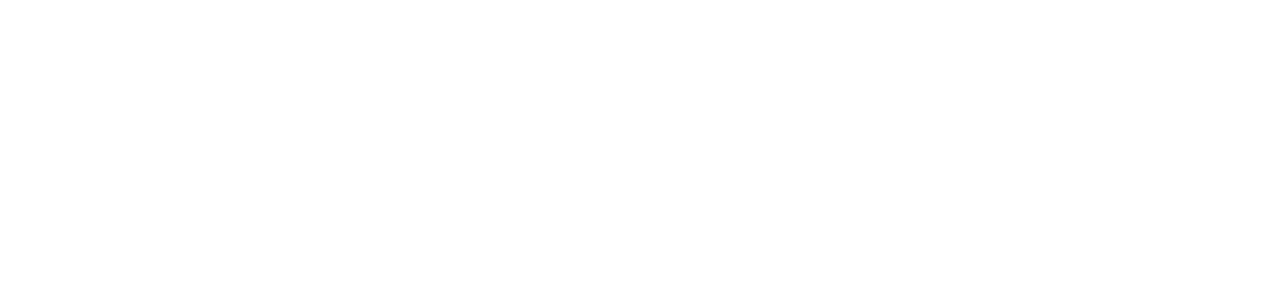
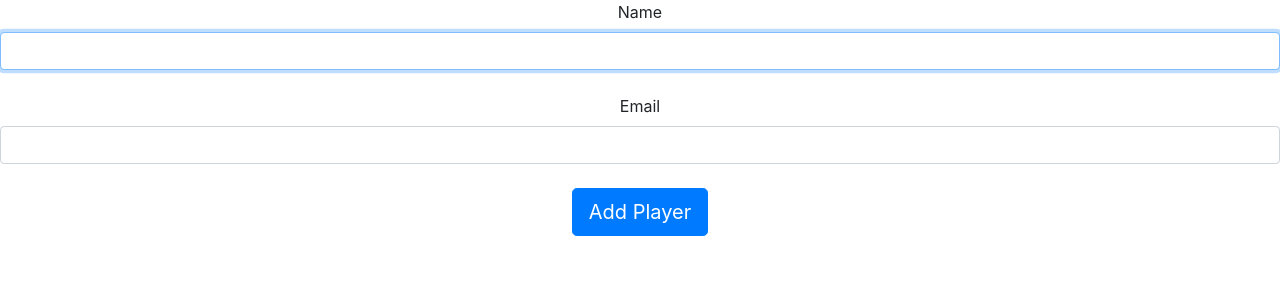
Before and after one commit to gpratte/texastoc-v2-angular, an Angular app: page /new-player in a window 1280 px wide. Before the commit this address led to /. Shown: the top 300 px of the page. Built offline with nearby package versions, Linux system fonts and the light colour scheme.

Commit message:
add a new player

```diff
--- a/src/app/app-routing.module.ts
+++ b/src/app/app-routing.module.ts
@@ -9,6 +9,7 @@
 import { SuppliesComponent } from './supply/supplies/supplies.component';
 import { GameComponent } from './game/game/game.component';
 import { CurrentGameComponent } from './game/current-game/current-game.component';
+import { NewPlayerComponent } from './game/new-player/new-player.component';
 
 const routes: Routes = [
   { path: '', redirectTo: '/login', pathMatch: 'full' },
@@ -18,7 +19,8 @@
   { path: 'season', component: SeasonComponent },
   { path: 'supplies', component: SuppliesComponent },
   { path: 'game', component: GameComponent },
-  { path: 'current-game', component: CurrentGameComponent }
+  { path: 'current-game', component: CurrentGameComponent },
+  { path: 'new-player', component: NewPlayerComponent }
 ];
 
 @NgModule({
--- a/src/app/app.module.ts
+++ b/src/app/app.module.ts
@@ -13,6 +13,7 @@
 import { GameComponent } from './game/game/game.component';
 import { CurrentGameComponent } from './game/current-game/current-game.component';
 import { GameSeatingComponent } from './game/game-seating/game-seating.component';
+import { NewPlayerComponent } from './game/new-player/new-player.component';
 
 @NgModule({
   declarations: [
@@ -25,7 +26,8 @@
     SuppliesComponent,
     GameComponent,
     CurrentGameComponent,
-    GameSeatingComponent
+    GameSeatingComponent,
+    NewPlayerComponent
   ],
   imports: [
     BrowserModule,
--- a/src/app/game/current-game/current-game.component.html
+++ b/src/app/game/current-game/current-game.component.html
@@ -72,9 +72,14 @@
     </div>
   </div>
 
+  <div class="row">
+      <div class="col-sm">
+        <button class="btn btn-primary" routerLink="/new-player">Add New Player</button>
+      </div>
+  </div>
+
   <div class="row text-center">
      <div class="col-sm">
-       <hr>
        <table class="table table-borderless table-striped table-sm">
          <thead>
            <tr>
--- /dev/null
+++ b/src/app/game/new-player/new-player.component.html
@@ -0,0 +1,16 @@
+<div class="row text-center">
+  <div class="col-sm">
+    <form (ngSubmit)="onSubmit()" #newPlayerForm="ngForm">
+
+      <label for="name">Name</label>
+      <input type="text" id="name" class="form-control" required autofocus>
+
+      <br/>
+      <label for="email">Email</label>
+      <input type="email" id="email" class="form-control" required autofocus>
+
+      <br/>
+      <button class="btn btn-lg btn-primary" type="submit">Add Player</button>
+    </form>
+  </div>
+</div>
--- /dev/null
+++ b/src/app/game/new-player/new-player.component.ts
@@ -0,0 +1,21 @@
+import { Component, OnInit } from '@angular/core';
+import {Router} from '@angular/router';
+
+@Component({
+  selector: 'app-new-player',
+  templateUrl: './new-player.component.html',
+  styleUrls: ['./new-player.component.css']
+})
+export class NewPlayerComponent implements OnInit {
+
+  constructor(private router: Router) {}
+
+  ngOnInit() {
+  }
+
+  onSubmit() {
+    this.router.navigate(['/current-game']);
+  }
+
+
+}
--- a/src/app/player/model/player.ts
+++ b/src/app/player/model/player.ts
@@ -5,6 +5,7 @@
     public name: string,
     public place?: number,
     public points?: number,
-    public entries?: number
+    public entries?: number,
+    public email?: string
   ) {}
 }
```
Also changed, not shown: src/app/game/new-player/new-player.component.css (added), 2 other files (tests, documents, lock files or other folders).
